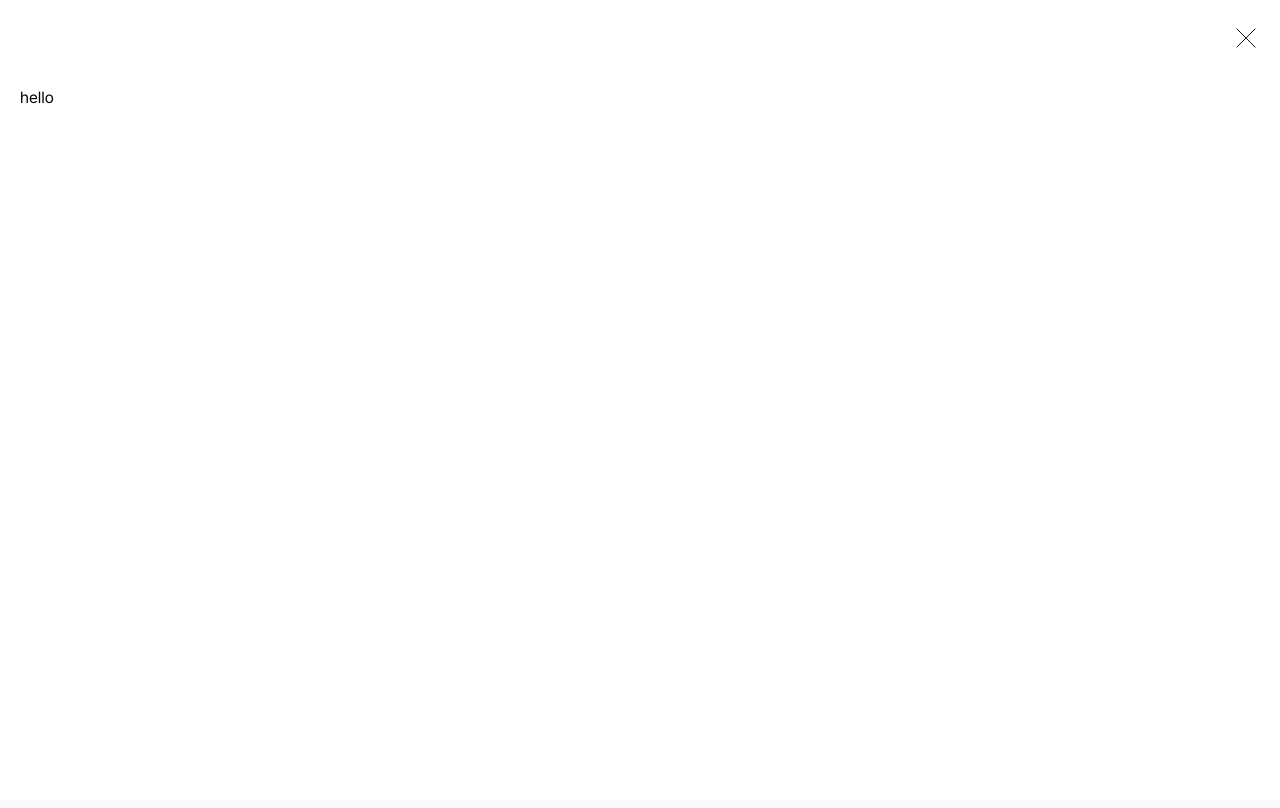
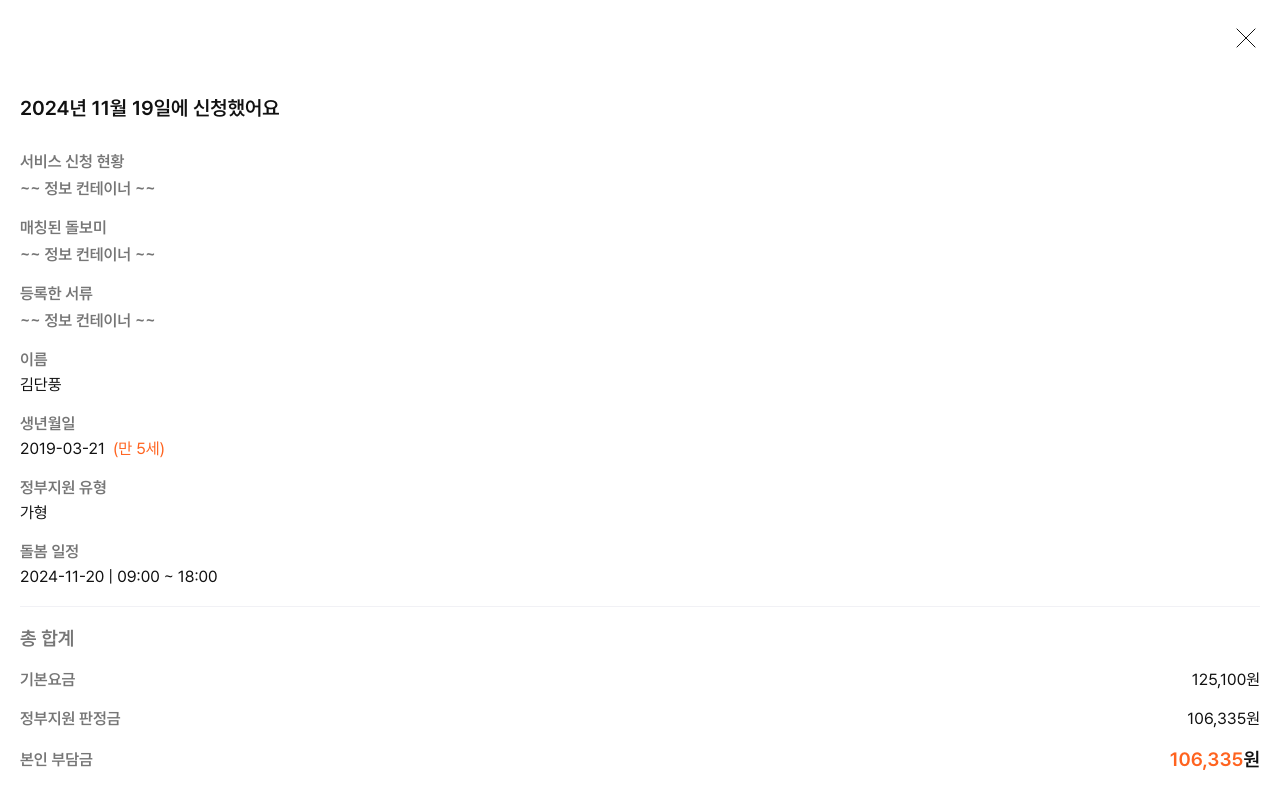
Before and after one commit to 9oormthon-univ/2024_DANPOONG_TEAM_15_FE, a React (Vite) app: page /status/detail in a window 1280 px wide. Shown: the top 808 px of the page. Built offline with nearby package versions, Linux system fonts and the light colour scheme.

Commit message:
✨ Implement basic template for individual application detail page

```diff
--- a/src/const/color.ts
+++ b/src/const/color.ts
@@ -1,10 +1,12 @@
 export const COLOR = {
   WHITE_01: '#FFFFFF',
   WHITE_07: '#F7F7F7',
+  WHITE_LIGHT: '#F1F1F5',
   BLACK_01: '#111111',
   BLACK_03: '#333333',
   GRAY_04: '#767676',
   GRAY_09: '#D9D9D9',
   ORANGE_01: '#FC986C',
+  ORANGE_02: '#FF631F',
   ORANGE_LIGHT: 'rgba(252, 152, 108, 0.15)',
 };
--- /dev/null
+++ b/src/const/dummy_data/dummy_application_detail_list.ts
@@ -0,0 +1,13 @@
+export const dummyApplicationDetailList = {
+  applyDate: '2024년 11월 19일', //서비스 신청 날짜
+  name: '김단풍',
+  birthDate: '2019-03-21', //생년월일
+  age: 5,
+  incomeType: '가형',
+  careDate: '2024-11-20', //서비스 이용 날짜
+  careTime: '09:00 ~ 18:00',
+  totalAmount: '125,100', //기본 요금
+  subsidy: '106,335', //지원금
+  copay: '18,765', //본인 부담금
+  status: '서비스 신청 완료',
+};
--- a/src/routes/Status.tsx
+++ b/src/routes/Status.tsx
@@ -13,7 +13,7 @@ const Container = styled.div`
 const Header = styled.div`
   display: flex;
   flex-direction: column;
-  padding: 8px 8px 32px;
+  padding: 8px 0px 32px;
   gap: 8px;
 `;
 
--- a/src/routes/StatusDetail.tsx
+++ b/src/routes/StatusDetail.tsx
@@ -2,12 +2,74 @@ import styled from 'styled-components';
 import * as C from '../styles/CommonStyle';
 import * as S from '../styles/RequestStyle';
 import TopBackBar from '@/components/application-list/TopBackBar';
+import {dummyApplicationDetailList} from '@/const/dummy_data/dummy_application_detail_list';
+import {COLOR} from '@/const/color';
 
 const Container = styled.div`
   padding: 8px 20px 50px;
+  display: flex;
+  flex-direction: column;
+  gap: 20px;
+`;
+
+const HeaderText = styled.div`
+  font-size: 1.25rem;
+  padding: 8px 0px 12px;
+  font-weight: 600;
+  color: ${COLOR.BLACK_01};
+`;
+
+const GrayBoldText = styled.div`
+  font-weight: 600;
+  color: ${COLOR.GRAY_04};
+`;
+
+const GrayBoldBigText = styled.div`
+  font-weight: 600;
+  font-size: 1.2rem;
+  color: ${COLOR.GRAY_04};
+`;
+
+const BlackText = styled.div`
+  color: ${COLOR.BLACK_01};
+`;
+
+const OrangeText = styled.span`
+  padding-left: 8px;
+  color: ${COLOR.ORANGE_02};
+`;
+
+const ContentContainer = styled.div`
+  display: flex;
+  flex-direction: column;
+  gap: 8px;
+`;
+
+const InfoContainer = styled.div`
+  display: flex;
+  flex-direction: column;
+  gap: 6px;
+`;
+
+const FlexRowContainer = styled.div`
+  display: flex;
+  justify-content: space-between;
+  align-items: center;
+`;
+const CostContainer = styled.div`
+  display: flex;
+  align-items: center;
+  font-size: 1.2rem;
+  font-weight: 600;
+`;
+
+const Divider = styled.div`
+  border-bottom: 1px solid ${COLOR.WHITE_LIGHT};
 `;
 
 function StatusDetail() {
+  const applicationDetailData = dummyApplicationDetailList;
+
   return (
     <>
       <C.Page>
@@ -15,7 +77,62 @@ function StatusDetail() {
           <S.Background>
             <C.PageSpace>
               <TopBackBar />
-              <Container>hello</Container>
+              <Container>
+                <HeaderText>
+                  {applicationDetailData.applyDate}에 신청했어요
+                </HeaderText>
+                <ContentContainer>
+                  <GrayBoldText>서비스 신청 현황</GrayBoldText>
+                  <GrayBoldText> ~~ 정보 컨테이너 ~~ </GrayBoldText>
+                </ContentContainer>
+                <ContentContainer>
+                  <GrayBoldText>매칭된 돌보미</GrayBoldText>
+                  <GrayBoldText> ~~ 정보 컨테이너 ~~ </GrayBoldText>
+                </ContentContainer>
+                <ContentContainer>
+                  <GrayBoldText>등록한 서류</GrayBoldText>
+                  <GrayBoldText> ~~ 정보 컨테이너 ~~ </GrayBoldText>
+                </ContentContainer>
+                <InfoContainer>
+                  <GrayBoldText>이름</GrayBoldText>
+                  <BlackText>{applicationDetailData.name}</BlackText>
+                </InfoContainer>
+                <InfoContainer>
+                  <GrayBoldText>생년월일</GrayBoldText>
+                  <BlackText>
+                    {applicationDetailData.birthDate}
+                    <OrangeText>(만 {applicationDetailData.age}세)</OrangeText>
+                  </BlackText>
+                </InfoContainer>
+                <InfoContainer>
+                  <GrayBoldText>정부지원 유형</GrayBoldText>
+                  <BlackText>{applicationDetailData.incomeType}</BlackText>
+                </InfoContainer>
+                <InfoContainer>
+                  <GrayBoldText>돌봄 일정</GrayBoldText>
+                  <BlackText>
+                    {applicationDetailData.careDate} |{' '}
+                    {applicationDetailData.careTime}
+                  </BlackText>
+                </InfoContainer>
+                <Divider />
+                <GrayBoldBigText>총 합계</GrayBoldBigText>
+                <FlexRowContainer>
+                  <GrayBoldText>기본요금</GrayBoldText>
+                  <BlackText>{applicationDetailData.totalAmount}원</BlackText>
+                </FlexRowContainer>
+                <FlexRowContainer>
+                  <GrayBoldText>정부지원 판정금</GrayBoldText>
+                  <BlackText>{applicationDetailData.subsidy}원</BlackText>
+                </FlexRowContainer>
+                <FlexRowContainer>
+                  <GrayBoldText>본인 부담금</GrayBoldText>
+                  <CostContainer>
+                    <OrangeText>{applicationDetailData.subsidy}</OrangeText>
+                    <BlackText>원</BlackText>
+                  </CostContainer>
+                </FlexRowContainer>
+              </Container>
             </C.PageSpace>
           </S.Background>
         </C.Center>
```
